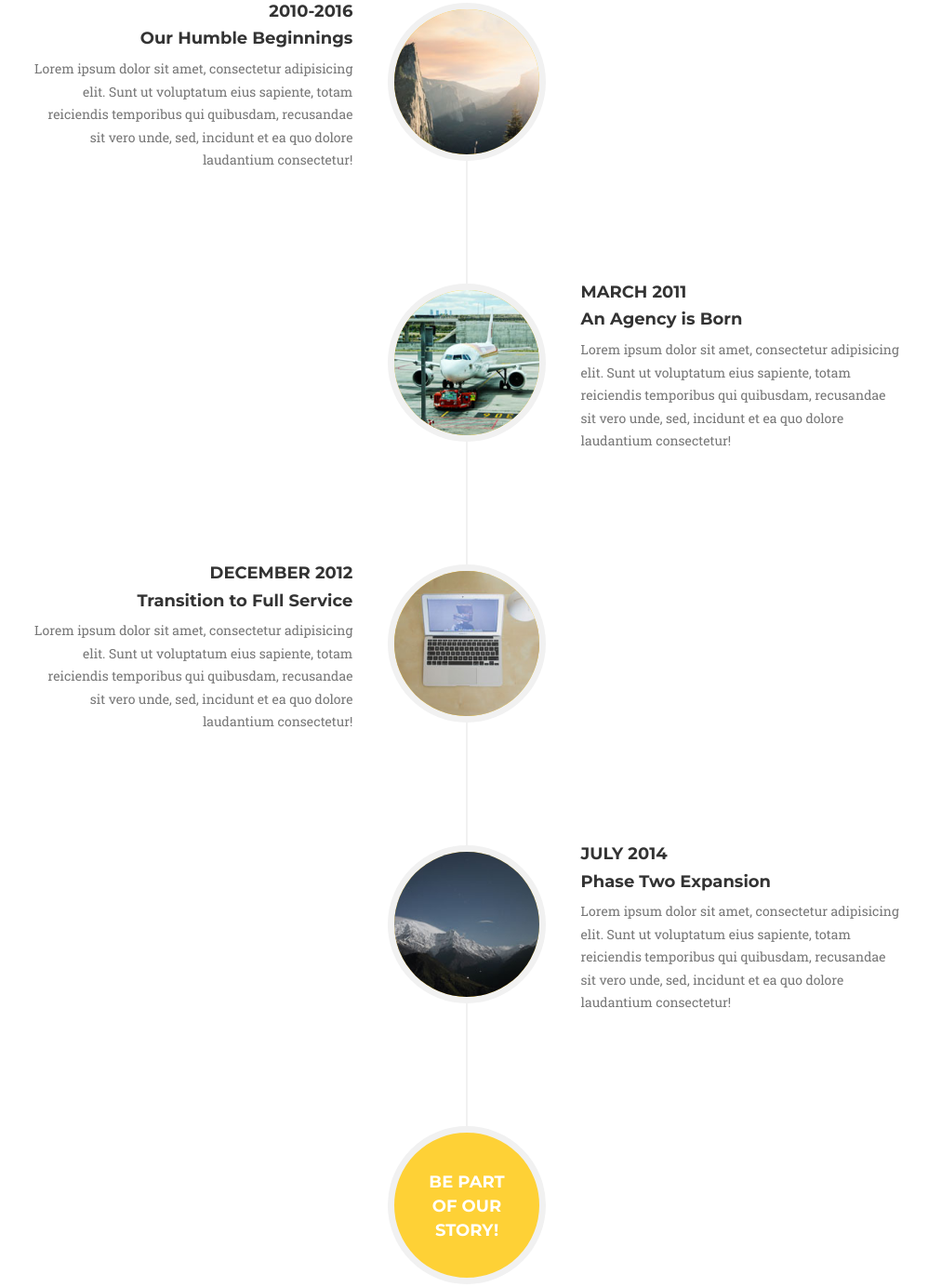
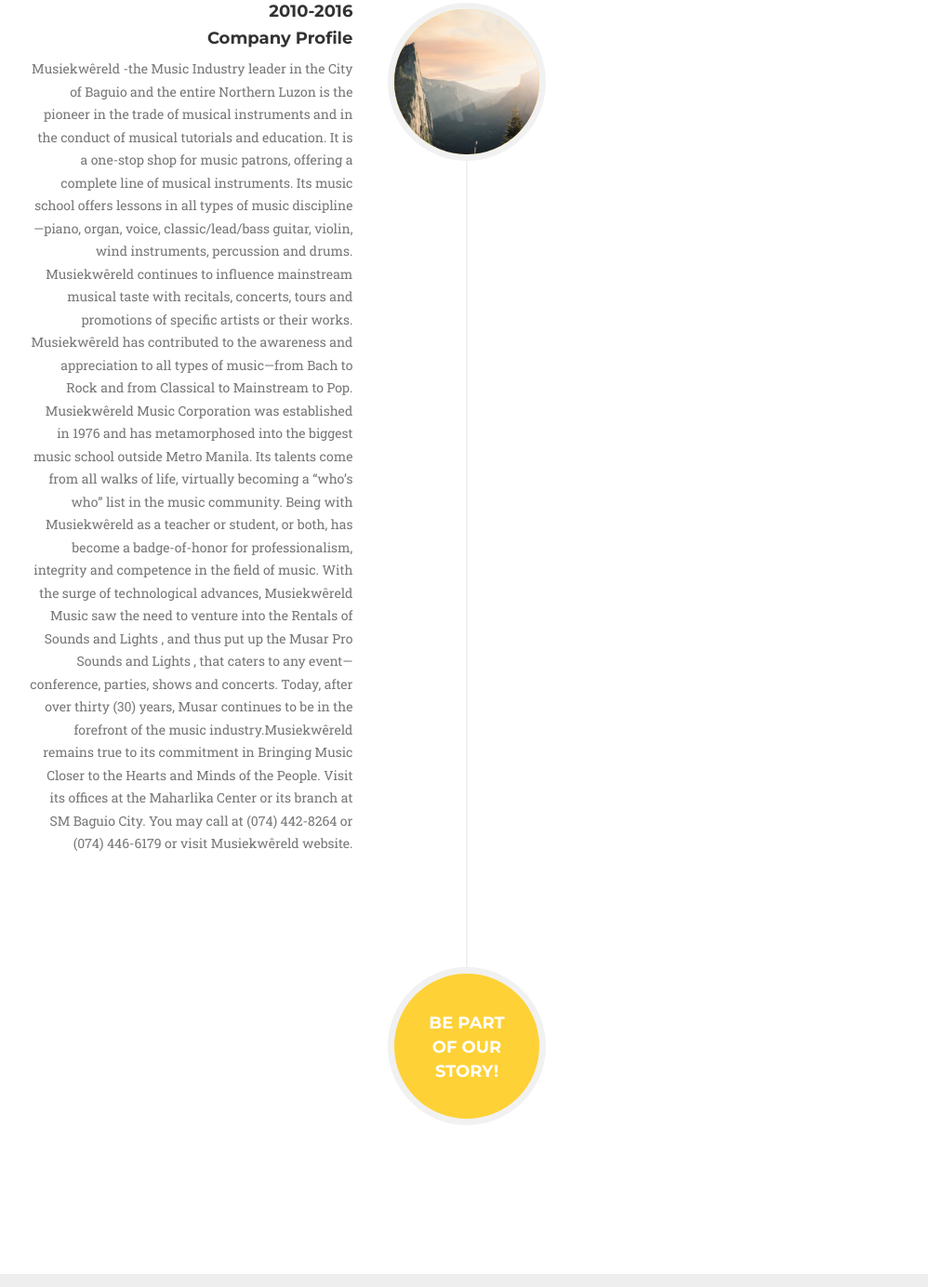
Before and after one commit to mhackie0924/Jackie.github.io, a website: page index.html in a window 1280 px wide. Shown: the part 3045-4429 px from the top of the page at 93% size, without its empty margins (138-1136 px from the left). Drawn offline with nearby package versions, Linux system fonts and the light colour scheme; a web font is replaced by a local one.

Commit message:
Update index.html

```diff
--- a/index.html
+++ b/index.html
@@ -227,8 +227,10 @@
             <div class="row">
                 <div class="col-lg-12 text-center">
                     <h2 class="section-heading">About</h2>
-                    <h3 class="section-subheading text-muted">Lorem ipsum dolor sit amet consectetur.</h3>
+                    <h3 class="section-subheading text-muted">Musiekwêreld is a domestic corporation whose mission is to bring music closer to the hearts and minds of the people.
+</h3>
                 </div>
+
             </div>
             <div class="row">
                 <div class="col-lg-12">
@@ -240,55 +242,22 @@
                             <div class="timeline-panel">
                                 <div class="timeline-heading">
                                     <h4>2010-2016</h4>
-                                    <h4 class="subheading">Our Humble Beginnings</h4>
+                                    <h4 class="subheading">Company Profile</h4>
                                 </div>
                                 <div class="timeline-body">
-                                    <p class="text-muted">Lorem ipsum dolor sit amet, consectetur adipisicing elit. Sunt ut voluptatum eius sapiente, totam reiciendis temporibus qui quibusdam, recusandae sit vero unde, sed, incidunt et ea quo dolore laudantium consectetur!</p>
+                                    <p class="text-muted">Musiekwêreld -the Music Industry leader in the City of Baguio and the entire Northern Luzon is the pioneer in the trade of musical instruments and in the conduct of musical tutorials and education. It is a one-stop shop for music patrons, offering a complete line of musical instruments. Its music school offers lessons in all types of music discipline—piano, organ, voice, classic/lead/bass guitar, violin, wind instruments, percussion and drums.
+
+Musiekwêreld continues to influence mainstream musical taste with recitals, concerts, tours and promotions of specific artists or their works. Musiekwêreld has contributed to the awareness and appreciation to all types of music—from Bach to Rock and from Classical to Mainstream to Pop.
+
+Musiekwêreld Music Corporation was established in 1976 and has metamorphosed into the biggest music school outside Metro Manila. Its talents come from all walks of life, virtually becoming a “who’s who” list in the music community. Being with Musiekwêreld as a teacher or student, or both, has become a badge-of-honor for professionalism, integrity and competence in the field of music. With the surge of technological advances, Musiekwêreld Music saw the need to venture into the Rentals of Sounds and Lights , and thus put up the Musar Pro Sounds and Lights , that caters to any event— conference, parties, shows and concerts.
+
+Today, after over thirty (30) years, Musar continues to be in the forefront of the music industry.Musiekwêreld remains true to its commitment in Bringing Music Closer to the Hearts and Minds of the People. Visit its offices at the Maharlika Center or its branch at SM Baguio City. You may call at (074) 442-8264 or (074) 446-6179 or visit Musiekwêreld website.</p>
                                 </div>
                             </div>
                         </li>
-                        <li class="timeline-inverted">
-                            <div class="timeline-image">
-                                <img class="img-circle img-responsive" src="img/about/2.jpg" alt="">
-                            </div>
-                            <div class="timeline-panel">
-                                <div class="timeline-heading">
-                                    <h4>March 2011</h4>
-                                    <h4 class="subheading">An Agency is Born</h4>
-                                </div>
-                                <div class="timeline-body">
-                                    <p class="text-muted">Lorem ipsum dolor sit amet, consectetur adipisicing elit. Sunt ut voluptatum eius sapiente, totam reiciendis temporibus qui quibusdam, recusandae sit vero unde, sed, incidunt et ea quo dolore laudantium consectetur!</p>
-                                </div>
-                            </div>
-                        </li>
-                        <li>
-                            <div class="timeline-image">
-                                <img class="img-circle img-responsive" src="img/about/3.jpg" alt="">
-                            </div>
-                            <div class="timeline-panel">
-                                <div class="timeline-heading">
-                                    <h4>December 2012</h4>
-                                    <h4 class="subheading">Transition to Full Service</h4>
-                                </div>
-                                <div class="timeline-body">
-                                    <p class="text-muted">Lorem ipsum dolor sit amet, consectetur adipisicing elit. Sunt ut voluptatum eius sapiente, totam reiciendis temporibus qui quibusdam, recusandae sit vero unde, sed, incidunt et ea quo dolore laudantium consectetur!</p>
-                                </div>
-                            </div>
-                        </li>
-                        <li class="timeline-inverted">
-                            <div class="timeline-image">
-                                <img class="img-circle img-responsive" src="img/about/4.jpg" alt="">
-                            </div>
-                            <div class="timeline-panel">
-                                <div class="timeline-heading">
-                                    <h4>July 2014</h4>
-                                    <h4 class="subheading">Phase Two Expansion</h4>
-                                </div>
-                                <div class="timeline-body">
-                                    <p class="text-muted">Lorem ipsum dolor sit amet, consectetur adipisicing elit. Sunt ut voluptatum eius sapiente, totam reiciendis temporibus qui quibusdam, recusandae sit vero unde, sed, incidunt et ea quo dolore laudantium consectetur!</p>
-                                </div>
-                            </div>
-                        </li>
+
+
+
                         <li class="timeline-inverted">
                             <div class="timeline-image">
                                 <h4>Be Part
```
